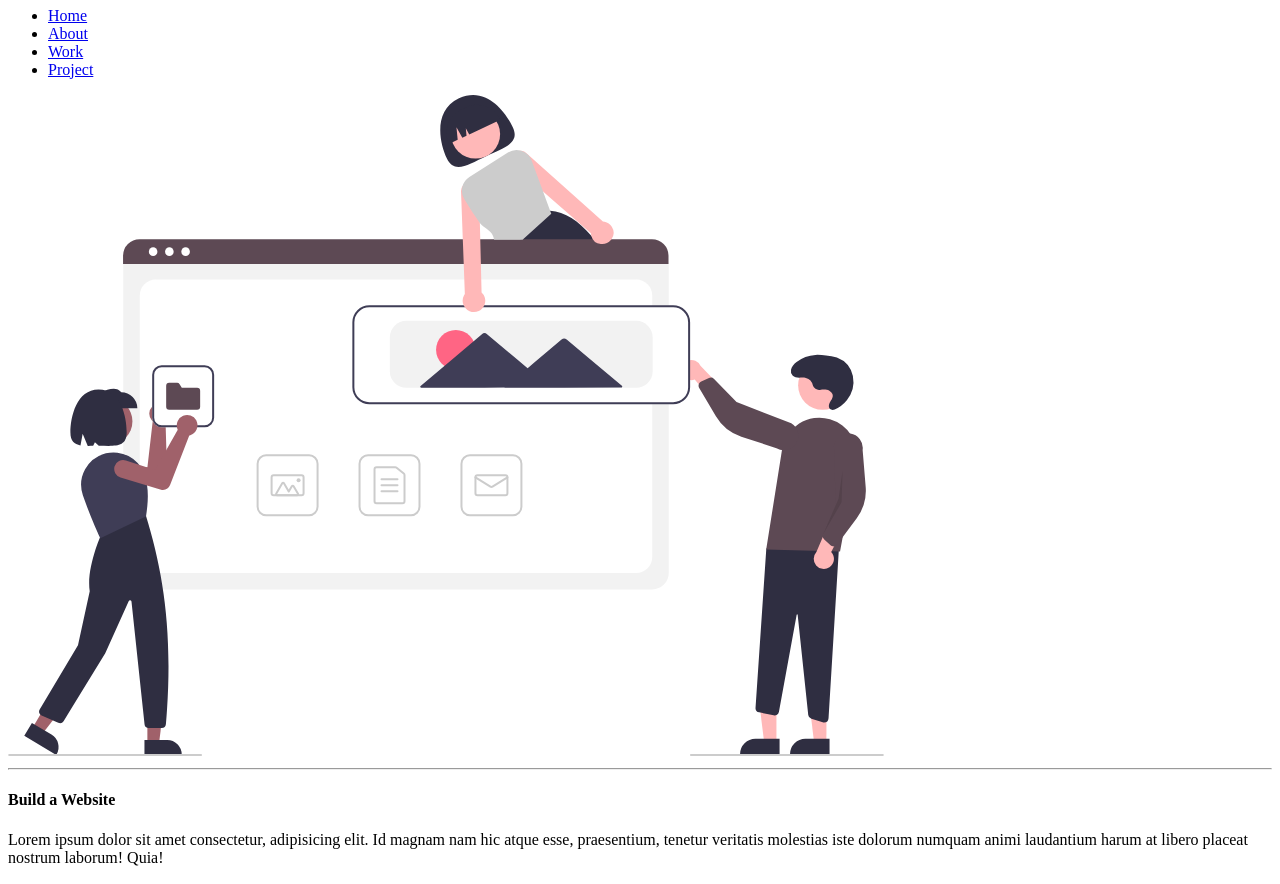
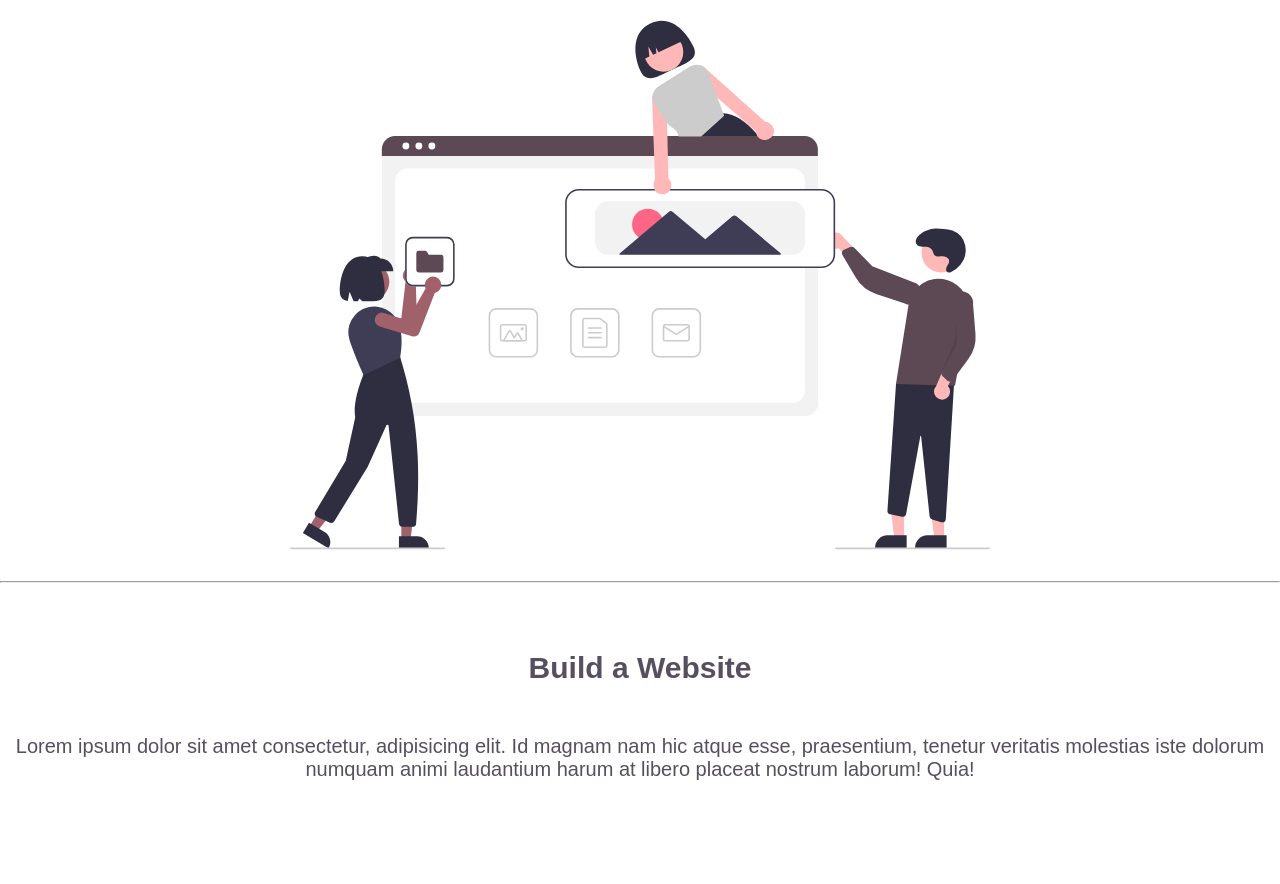
Before and after one commit to AnamTowfiq/First-website, a plain HTML site: page index.html in a window 1280 px wide. Shown: the part 54-938 px from the top of the page. Drawn offline with Linux system fonts and the light colour scheme; the site is published under a folder, as on GitHub Pages, so addresses that start at the root find nothing.

Commit message:
Update index.html

```diff
--- a/index.html
+++ b/index.html
@@ -4,7 +4,7 @@
     <meta charset="UTF-8">
     <meta name="viewport" content="width=device-width, initial-scale=1.0">
     <title>test</title>
-    <link rel="stylesheet" href="/style sheet/style.css">
+    <link rel="stylesheet" href="style sheet/style.css">
 </head>
 <nav>
     <div class="logo">
```
